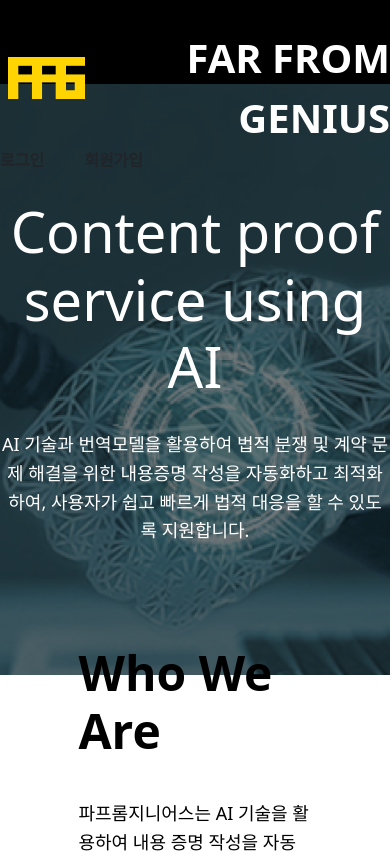
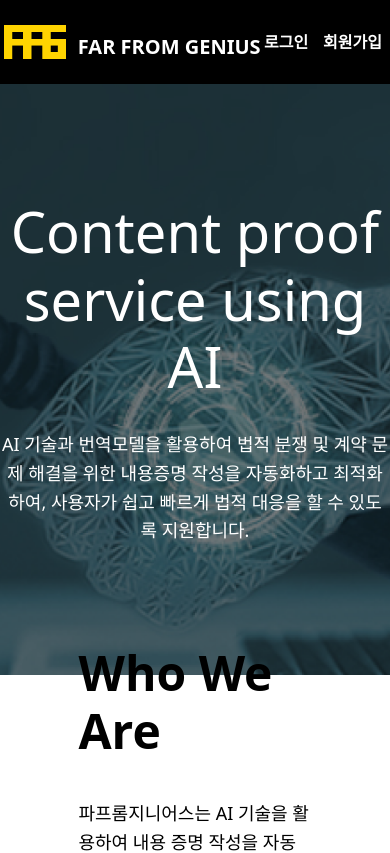
Before and after one commit to CapstoneDesign24-2/frontend, a React (Create React App) app: page / in a window 390 px wide. Shown: the top 853 px of the page. Built offline with nearby package versions, Linux system fonts and the light colour scheme.

Commit message:
feat: 🎸 navbar 반응형 적용

```diff
--- a/src/component/navbar.jsx
+++ b/src/component/navbar.jsx
@@ -17,14 +17,23 @@
         <div className="logo-text">FAR FROM GENIUS</div>
       </div>
 
-      <div
-        className="nav-links"
-        onClick={() => {
-          navigate('/login');
-        }}
-      >
-        <div className="nav-link">로그인</div>
-        <div className="nav-link">회원가입</div>
+      <div className="nav-links">
+        <div
+          className="nav-link"
+          onClick={() => {
+            navigate('/login');
+          }}
+        >
+          로그인
+        </div>
+        <div
+          className="nav-link"
+          onClick={() => {
+            navigate('/signup');
+          }}
+        >
+          회원가입
+        </div>
       </div>
     </nav>
   );
--- a/src/css/Navbar.css
+++ b/src/css/Navbar.css
@@ -1,10 +1,13 @@
+/* Base styles */
 .navbar {
   background-color: black;
   height: 10vh;
+  min-height: 60px;
   display: flex;
   align-items: center;
   justify-content: space-between;
   padding: 0 16px;
+  width: 100%;
 }
 
 .logo-section {
@@ -14,6 +17,8 @@
 
 .logo {
   height: 5vh;
+  min-height: 30px;
+  max-height: 50px;
   margin-left: 8px;
   margin-right: 8px;
   cursor: pointer;
@@ -33,6 +38,9 @@
   display: flex;
   align-items: center;
   gap: 40px;
+  color: white;
+  text-decoration: none;
+  margin-right: 16px;
 }
 
 .nav-link {
@@ -40,8 +48,68 @@
   color: white;
   text-decoration: none;
   transition: color 0.2s;
+  cursor: pointer;
 }
 
 .nav-link:hover {
   color: #cccccc;
 }
+
+/* 태블릿 스타일 (768px 이하) */
+@media screen and (max-width: 768px) {
+  .logo-text {
+    font-size: 30px;
+    margin-top: 15px;
+  }
+
+  .nav-links {
+    gap: 20px;
+  }
+
+  .nav-link {
+    font-size: 16px;
+  }
+}
+
+/* 모바일 스타일 (480px 이하) */
+@media screen and (max-width: 480px) {
+  .navbar {
+    padding: 0 8px;
+  }
+
+  .logo-text {
+    font-size: 20px;
+    margin-top: 10px;
+    margin-left: 8px;
+  }
+
+  .logo {
+    height: 4vh;
+    margin-left: 4px;
+    margin-right: 4px;
+  }
+
+  .nav-links {
+    gap: 15px;
+    margin-right: 8px;
+  }
+
+  .nav-link {
+    font-size: 14px;
+  }
+}
+
+/* 매우 작은 화면 (320px 이하) */
+@media screen and (max-width: 320px) {
+  .logo-text {
+    display: none;
+  }
+
+  .nav-links {
+    gap: 10px;
+  }
+
+  .nav-link {
+    font-size: 12px;
+  }
+}
```
